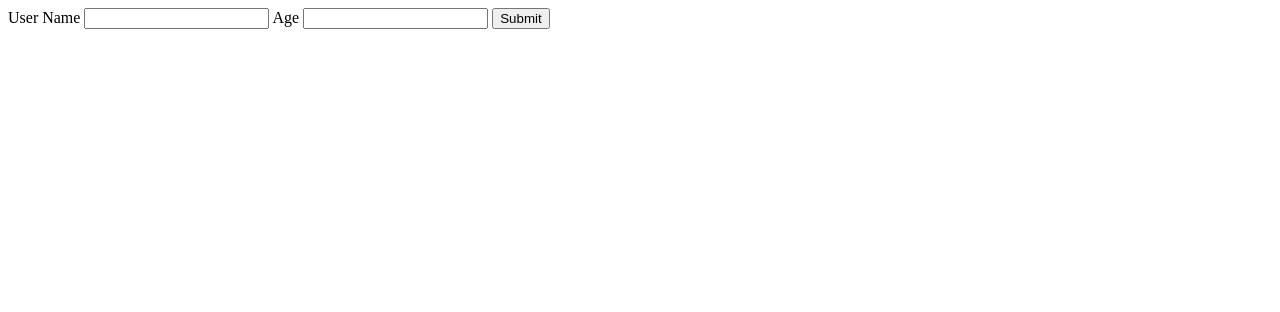
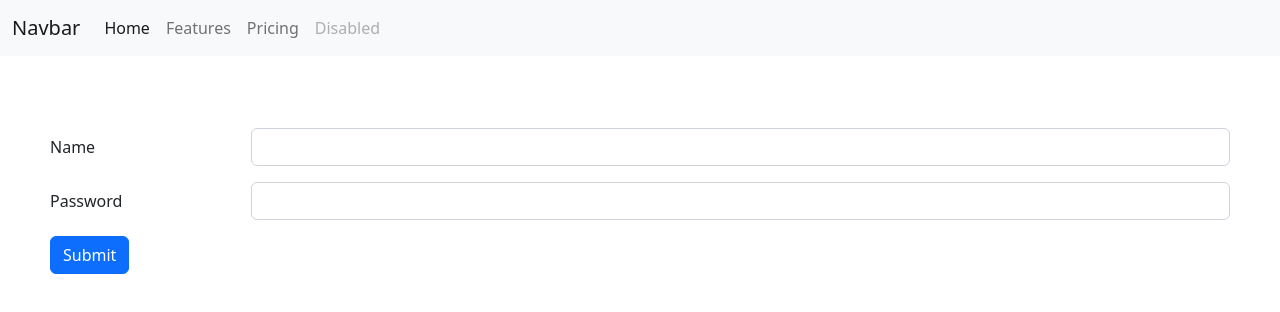
Before and after one commit to saumy0010/User-data, a website: page public/index.html in a window 1280 px wide. Drawn offline with nearby package versions, Linux system fonts and the light colour scheme.

Commit message:
Bootstrap UI

```diff
--- a/public/index.html
+++ b/public/index.html
@@ -1,22 +1,62 @@
-<!DOCTYPE html>
+<!doctype html>
 <html lang="en">
 
 <head>
-    <meta charset="UTF-8">
-    <meta name="viewport" content="width=device-width, initial-scale=1.0">
-    <meta http-equiv="X-UA-Compatible" content="ie=edge">
-    <title>Document</title>
-
+    <meta charset="utf-8">
+    <meta name="viewport" content="width=device-width, initial-scale=1">
+    <title>User Data</title>
+    <link href="https://cdn.jsdelivr.net/npm/bootstrap@5.2.0/dist/css/bootstrap.min.css" rel="stylesheet" integrity="sha384-gH2yIJqKdNHPEq0n4Mqa/HGKIhSkIHeL5AyhkYV8i59U5AR6csBvApHHNl/vI1Bx" crossorigin="anonymous">
 </head>
 
 <body>
-    <form action="/" method="POST">
-        <label>User Name</label>
-        <input type="text" name="name" required>
-        <label>Age</label>
-        <input type="number" name="age" required>
-        <input type="submit">
+    <nav class="navbar navbar-expand-lg bg-light">
+        <div class="container-fluid">
+            <a class="navbar-brand" href="#">Navbar</a>
+            <button class="navbar-toggler" type="button" data-bs-toggle="collapse" data-bs-target="#navbarNav" aria-controls="navbarNav" aria-expanded="false" aria-label="Toggle navigation">
+            <span class="navbar-toggler-icon"></span>
+          </button>
+            <div class="collapse navbar-collapse" id="navbarNav">
+                <ul class="navbar-nav">
+                    <li class="nav-item">
+                        <a class="nav-link active" aria-current="page" href="#">Home</a>
+                    </li>
+                    <li class="nav-item">
+                        <a class="nav-link" href="#">Features</a>
+                    </li>
+                    <li class="nav-item">
+                        <a class="nav-link" href="#">Pricing</a>
+                    </li>
+                    <li class="nav-item">
+                        <a class="nav-link disabled">Disabled</a>
+                    </li>
+                </ul>
+            </div>
+        </div>
+    </nav>
+    <br><br><br>
+
+    <form action="/" method="POST" style="margin-left: 50px; margin-right: 50px;">
+        <div class="row mb-3">
+            <label for="name" class="col-sm-2 col-form-label">Name</label>
+            <div class="col-sm-10">
+                <input type="text" class="form-control" id="name" name="name">
+            </div>
+        </div>
+        <div class="row mb-3">
+            <label for="age" class="col-sm-2 col-form-label">Password</label>
+            <div class="col-sm-10">
+                <input type="number" class="form-control" id="age" name="age">
+            </div>
+        </div>
+
+
+        <button type="submit" class="btn btn-primary">Submit</button>
     </form>
+
+
+
+
+    <script src="https://cdn.jsdelivr.net/npm/bootstrap@5.2.0/dist/js/bootstrap.bundle.min.js" integrity="sha384-A3rJD856KowSb7dwlZdYEkO39Gagi7vIsF0jrRAoQmDKKtQBHUuLZ9AsSv4jD4Xa" crossorigin="anonymous"></script>
 </body>
 
 </html>
```
